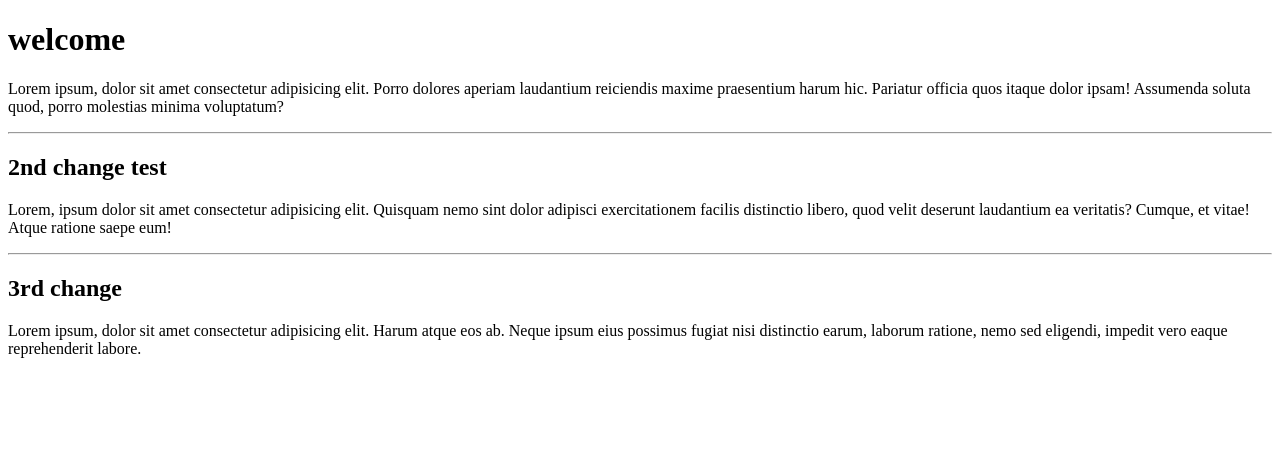
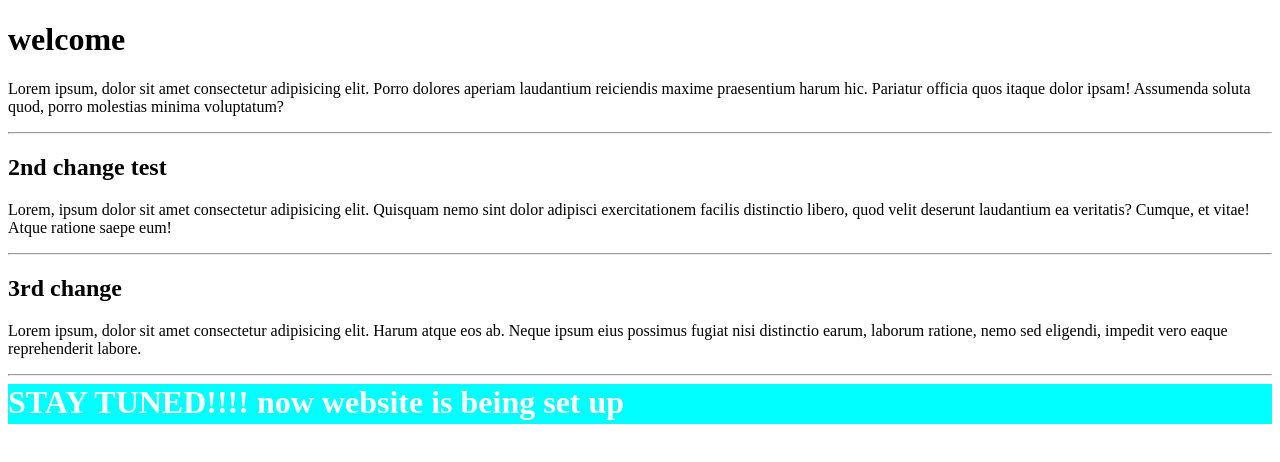
Before and after one commit to Uttam-96/Uttam-96.github.io, a plain HTML site: page index.html in a window 1280 px wide. Drawn offline with Linux system fonts and the light colour scheme.

Commit message:
add : text-stay tuned

```diff
--- a/index.html
+++ b/index.html
@@ -4,7 +4,19 @@
     <meta charset="UTF-8" />
     <meta name="viewport" content="width=device-width, initial-scale=1.0" />
     <title>Home || Portfolio</title>
+
+    <style>
+        #msg{
+                background-color: aqua;
+                color: white;
+                height: 40px;
+                margin: auto;
+        }
+    </style>
+
+
   </head>
+
   <body>
     <h1>welcome</h1>
     <p>
@@ -30,5 +42,9 @@
       ab. Neque ipsum eius possimus fugiat nisi distinctio earum, laborum
       ratione, nemo sed eligendi, impedit vero eaque reprehenderit labore.
     </p>
+
+    <hr>
+
+    <h1 id="msg">STAY TUNED!!!! now website is being set up</h1>
   </body>
 </html>
```
